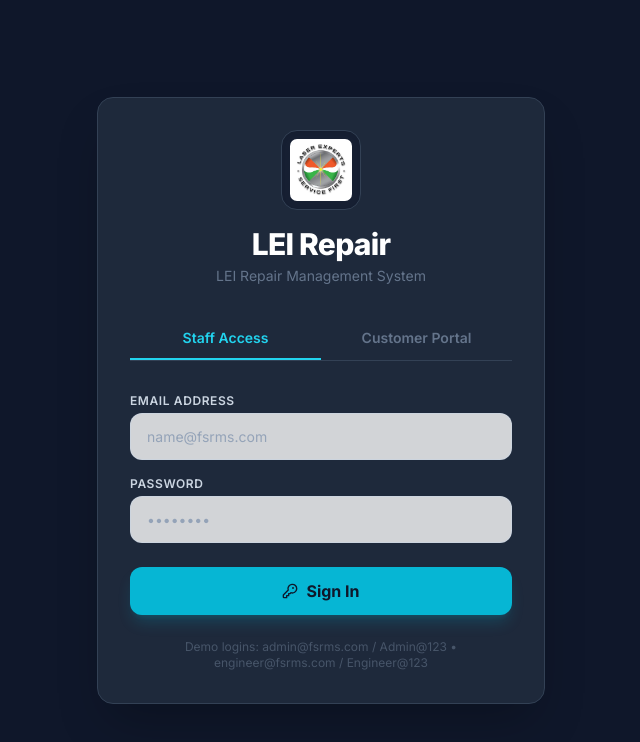
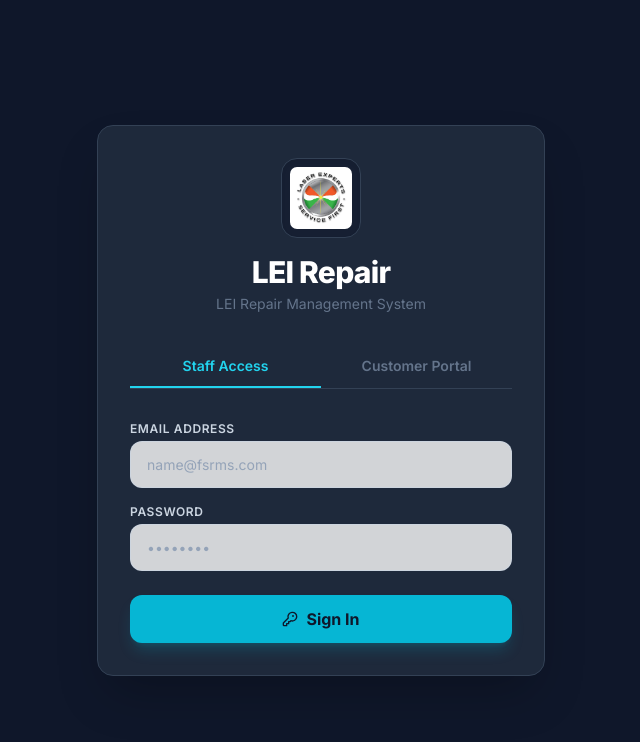
Before and after one commit to viveklei/LEI-Repair, a React (Vite) app in the folder frontend/: page /#/login in a window 1280 px wide. Shown: the top 742 px of the page, without its empty margins (319-959 px from the left). Built offline with nearby package versions, Linux system fonts and the light colour scheme; no server answers.

Commit message:
Remove demo login credentials hint from login page

```diff
--- a/frontend/src/pages/Login.tsx
+++ b/frontend/src/pages/Login.tsx
@@ -167,9 +167,7 @@
               </button>
             </div>
 
-            <div className="text-center text-xs text-slate-500">
-              Demo logins: admin@fsrms.com / Admin@123 • engineer@fsrms.com / Engineer@123
-            </div>
+
           </form>
         ) : (
           /* --- CUSTOMER PORTAL TRACK FORM --- */
```
